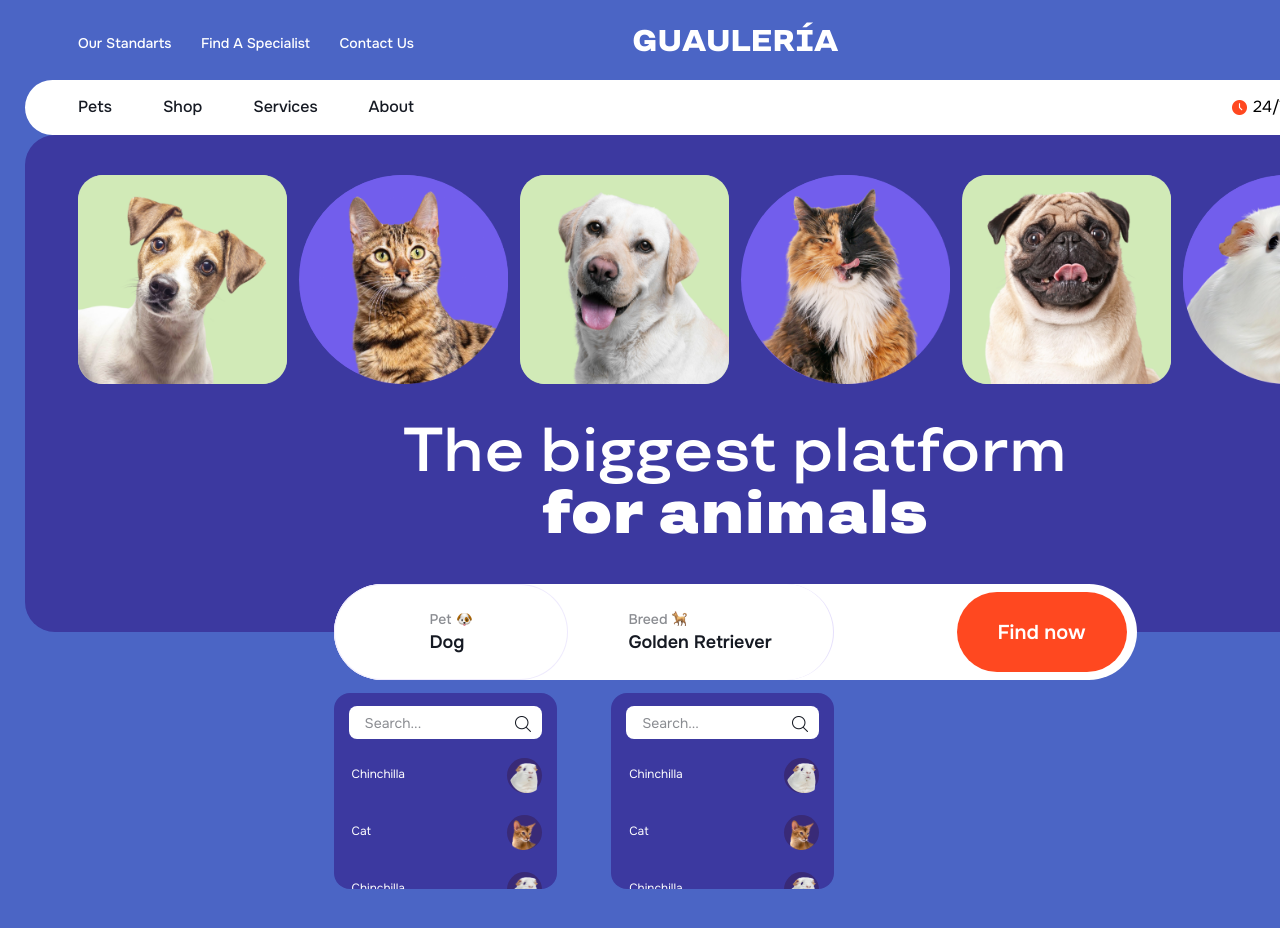
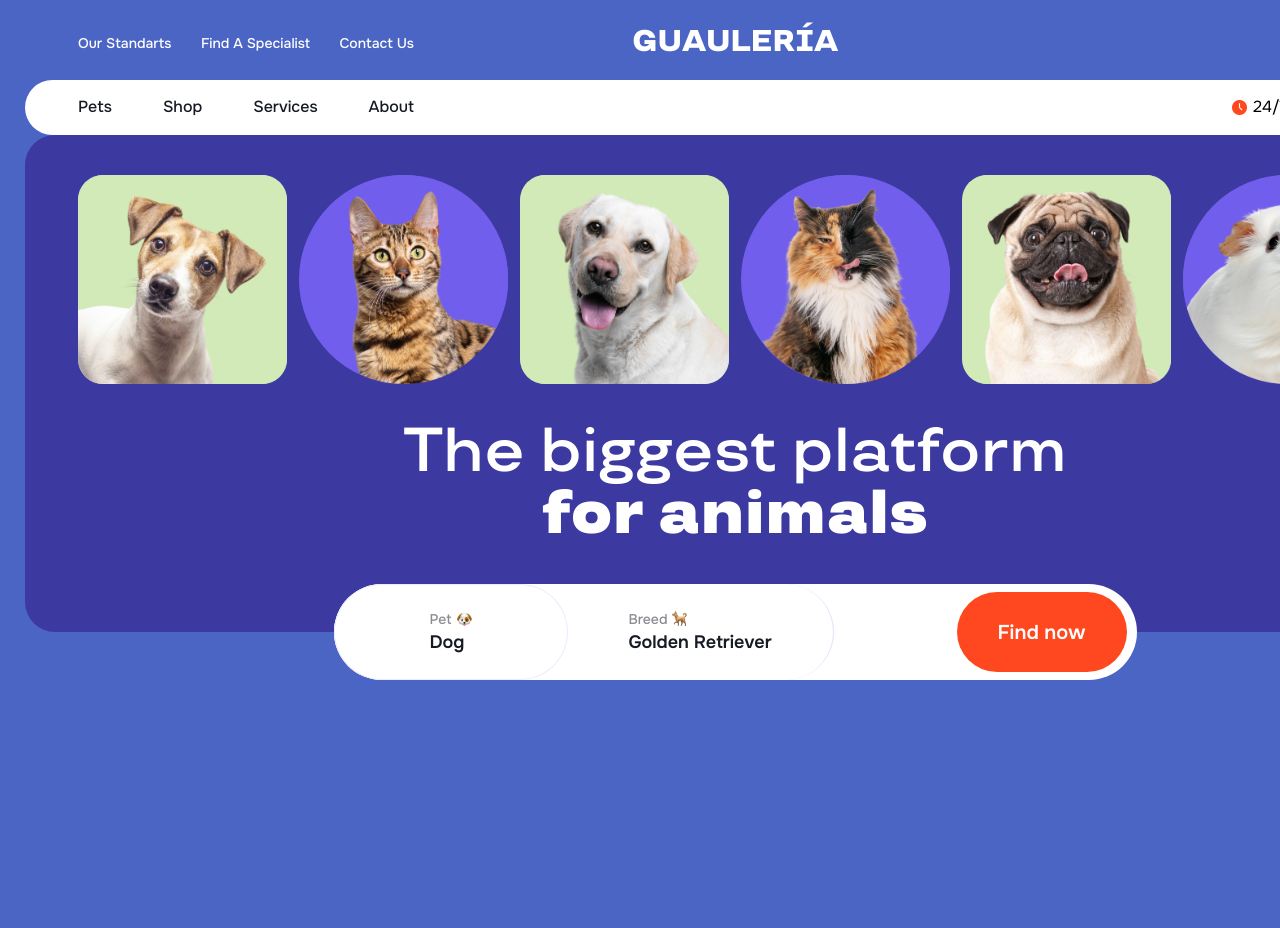
Before and after one commit to vkorshunovv/guauleria, a React (Create React App) app: page / in a window 1280 px wide. Shown: the top 928 px of the page. Built offline with nearby package versions, Linux system fonts and the light colour scheme.

Commit message:
pet and breed closes each other

```diff
--- a/src/App.js
+++ b/src/App.js
@@ -9,10 +9,12 @@ function App() {
   const [isOpenPet, setOpenPet] = useState(false);
   const revealPet = () => {
     setOpenPet(!isOpenPet);
+    setOpenBreed(false)
   };
   const [isOpenBreed, setOpenBreed] = useState(false);
   const revealBreed = () => {
     setOpenBreed(!isOpenBreed);
+    setOpenPet(false)
   };
   return (
     <div className="App">
--- a/src/Dropdown.css
+++ b/src/Dropdown.css
@@ -105,4 +105,6 @@ input::placeholder {
     height: 196px;
     background-color: rgba(60, 57, 160, 1);
     border-radius: 16px;
+    position: relative;
+    left: -30px;
 }
--- a/src/Dropdown.js
+++ b/src/Dropdown.js
@@ -11,7 +11,7 @@ export default function Dropdown({ isOpenPet, isOpenBreed }) {
   return (
     <div className="dropdown">
       <section className="dropdownArea">
-        <div className={`petDropdown ${isOpenPet ? "showPet" : ""}`}>
+        <div className={`petDropdown ${isOpenPet ? "" : "showPet"}`}>
           <div className="petInnerContainer">
             <input
               className="searchInput"
@@ -29,7 +29,7 @@ export default function Dropdown({ isOpenPet, isOpenBreed }) {
             </div>
           </div>
         </div>
-        <div className={`breedDropdown ${isOpenBreed ? "showBreed" : ""}`}>
+        <div className={`breedDropdown ${isOpenBreed ? "" : "showBreed"}`}>
           <div className="petInnerContainer">
             <input
               className="searchInput"
```
